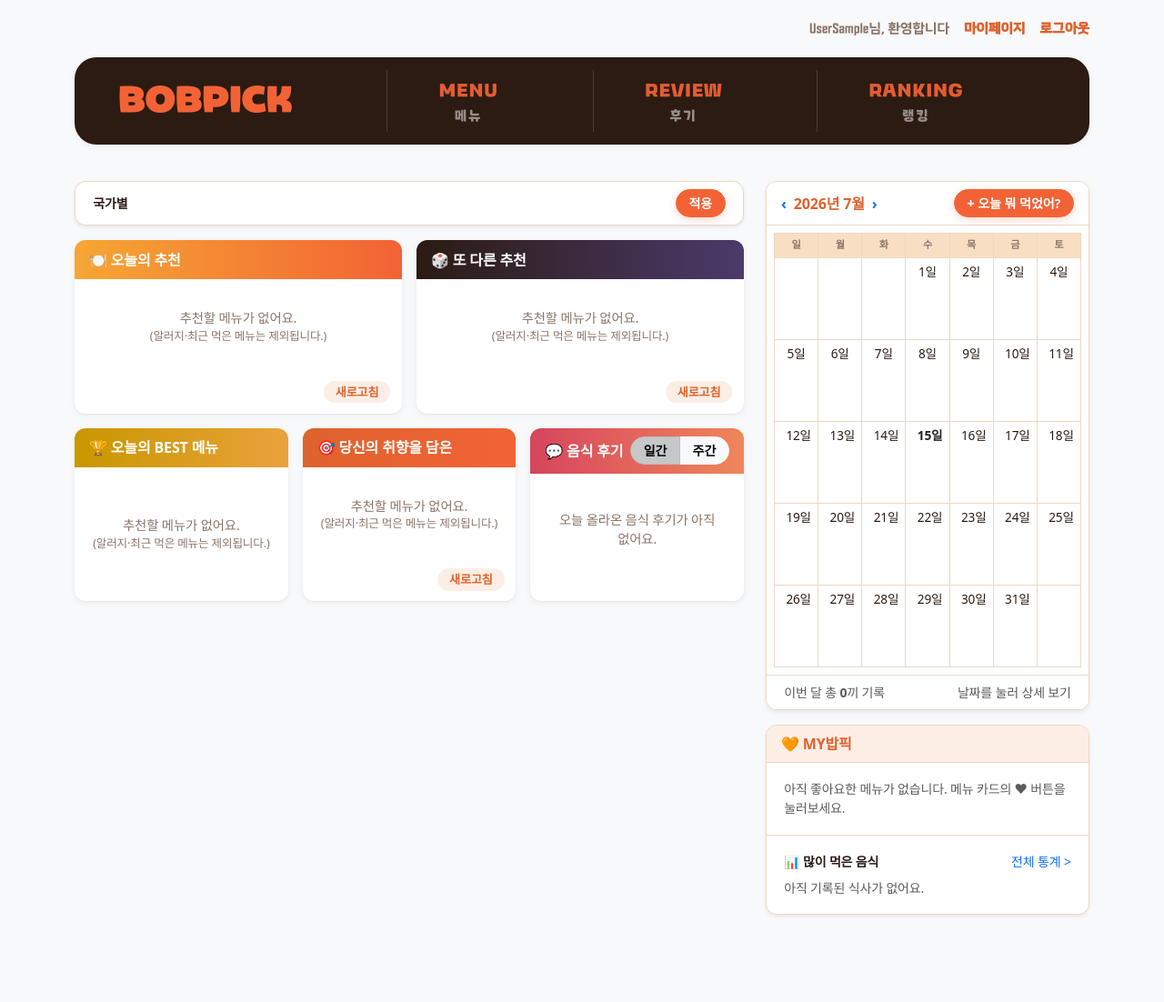
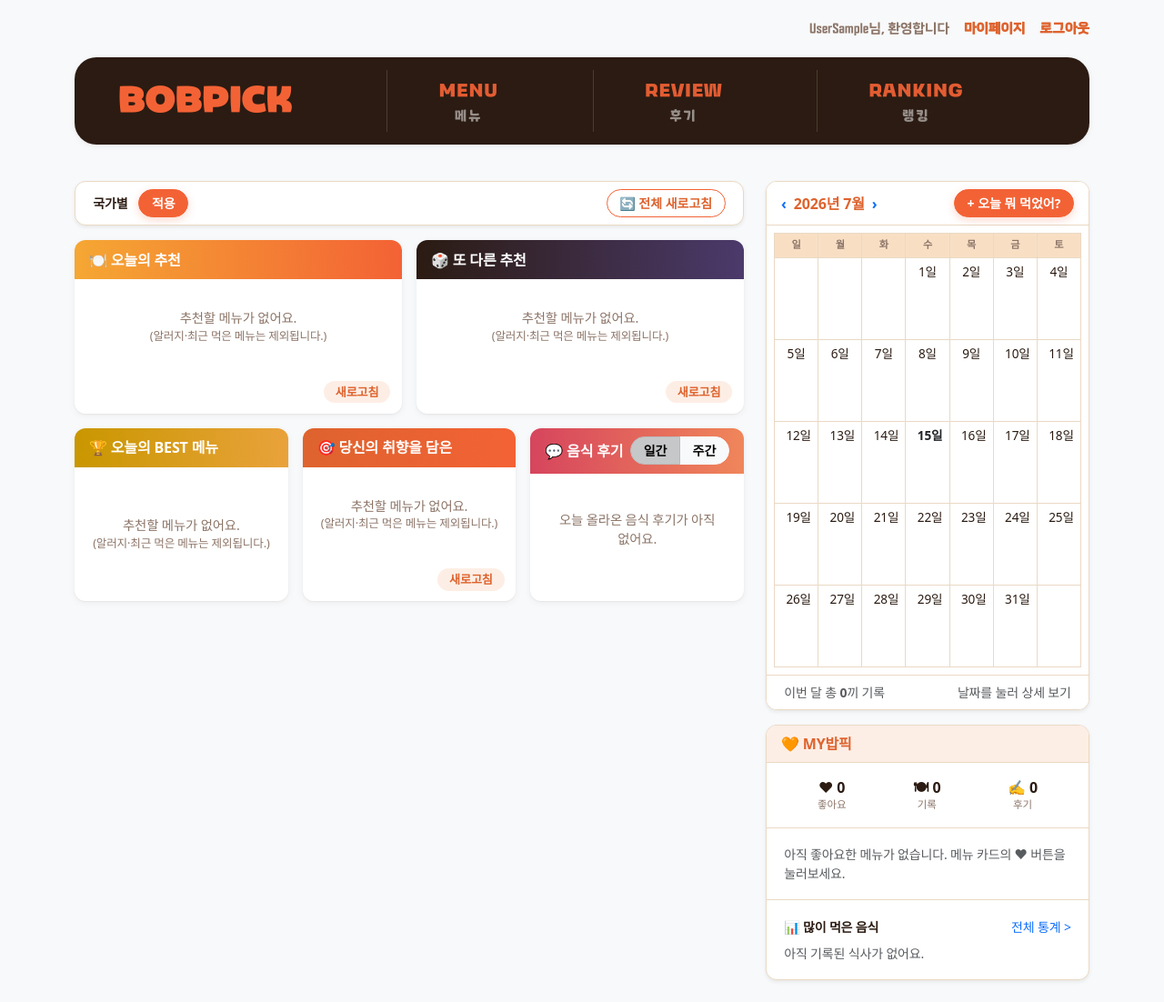
Before and after one commit to sjparkjust-arch/menu-recommend, a Django app: page / in a window 1280 px wide. Shown: the whole page at 91% size. Before the commit the page ends 1007 px from the top, so only its background shows below. Run offline with Django 5.2, Linux system fonts and the light colour scheme; the visitor is signed in with stand-in values (Sample User, id 1); data comes from the database, SQL or seed files in the repository; data that the repository does not hold is empty.

Commit message:
feat: 대시보드 MY밥픽 개편 + 추천 전체 새로고침 + 찜한메뉴 전체보기
- MY밥픽에 미니 통계(좋아요/기록/후기 수)·선호 요리종류 배지·
  "🎲 이 중에 랜덤으로 골라줌" 버튼 추가(클라 JS).
- 국가별 필터 바 맨 오른쪽에 "🔄 전체 새로고침" 버튼: 추천 3개 카드를
  한 번에 재추첨(기존 menus:reroll을 reroll(box)로 리팩터해 재사용).
- 찜한 메뉴 전체보기 페이지 menus:liked 신설(페이지네이션).

Co-Authored-By: Claude Opus 4.8 <noreply@anthropic.com>

```diff
--- a/menus/templates/menus/dashboard.html
+++ b/menus/templates/menus/dashboard.html
@@ -51,10 +51,12 @@
                     <label class="form-check-label small" for="fcuisine{{ c.id }}">{{ c.name }}</label>
                 </div>
                 {% endfor %}
-                <button type="submit" class="btn btn-sm btn-primary ms-auto">적용</button>
+                <button type="submit" class="btn btn-sm btn-primary">적용</button>
                 {% if selected_cuisines %}
                 <a href="{% url 'menus:dashboard' %}" class="btn btn-sm btn-outline-secondary">초기화</a>
                 {% endif %}
+                {# 추천 3개(오늘의 추천·또 다른 추천·당신의 취향) 동시 새로고침 — 우측 끝 #}
+                <button type="button" class="btn btn-sm btn-outline-primary ms-auto" id="rerollAll">🔄 전체 새로고침</button>
             </div>
         </form>
 
@@ -175,15 +177,35 @@
             {% endif %}
         </div>
 
-        {# ── MY밥픽: 좋아요 누른 메뉴 + 많이 먹은 음식 그래프 ── #}
-        <!-- (MY밥픽 부분은 그대로 유지) -->
+        {# ── MY밥픽: 개인 요약(통계·선호·찜한 메뉴·랜덤픽) + 많이 먹은 음식 그래프 ── #}
         <div class="card shadow-sm mt-3">
             <div class="card-header fw-semibold">🧡 MY밥픽</div>
             {% if user.is_authenticated %}
+                {# 미니 통계 + 선호 요리종류 #}
+                <div class="card-body pb-2">
+                    <div class="mybobpick-stats d-flex justify-content-around text-center mb-2">
+                        <div><div class="mybobpick-num">♥ {{ my_likes_count }}</div><div class="mybobpick-lbl">좋아요</div></div>
+                        <div><div class="mybobpick-num">🍽 {{ my_records_count }}</div><div class="mybobpick-lbl">기록</div></div>
+                        <div><div class="mybobpick-num">✍ {{ my_reviews_count }}</div><div class="mybobpick-lbl">후기</div></div>
+                    </div>
+                    {% if my_top_cuisines %}
+                    <div class="d-flex flex-wrap gap-1 justify-content-center">
+                        <span class="small text-muted me-1">선호</span>
+                        {% for cz in my_top_cuisines %}
+                        <span class="badge rounded-pill text-bg-warning">{{ cz.name }}</span>
+                        {% endfor %}
+                    </div>
+                    {% endif %}
+                </div>
+
                 {% if my_bobpick %}
+                <div class="px-3 d-flex justify-content-between align-items-center">
+                    <span class="small fw-semibold">찜한 메뉴</span>
+                    <a href="{% url 'accounts:profile' %}#liked-menus" class="small text-decoration-none">전체보기 &gt;</a>
+                </div>
                 <ul class="list-group list-group-flush">
                     {% for menu in my_bobpick %}
-                    <li class="list-group-item d-flex justify-content-between align-items-center">
+                    <li class="list-group-item d-flex justify-content-between align-items-center py-2">
                         <a href="{% url 'menus:detail' menu.pk %}" class="text-decoration-none text-body">
                             {{ menu.name }}
                         </a>
@@ -191,8 +213,16 @@
                     </li>
                     {% endfor %}
                 </ul>
+                {# 찜한 메뉴 중 랜덤으로 하나 골라주는 버튼(클라 JS) #}
+                {{ my_bobpick_json|json_script:"mybobpick-data" }}
+                <div class="card-body py-2 border-top">
+                    <button type="button" class="btn btn-sm btn-outline-warning w-100 fw-semibold" id="mybobpickRandom">
+                        🎲 이 중에 랜덤으로 골라줌
+                    </button>
+                    <div id="mybobpickResult" class="text-center mt-2" hidden></div>
+                </div>
                 {% else %}
-                <div class="card-body text-muted small">
+                <div class="card-body text-muted small border-top">
                     아직 좋아요한 메뉴가 없습니다. 메뉴 카드의 ♥ 버튼을 눌러보세요.
                 </div>
                 {% endif %}
@@ -406,16 +436,14 @@
         return qs;
     }
 
-    function bind(btn) {
-        if (!btn) return;
-        btn.addEventListener('click', function (e) {
-            e.preventDefault();
-            var slot = btn.getAttribute('data-reroll-slot');
-            var box = btn.closest('.rec-box');
+    // 카드 하나 재추첨 → 카드 DOM 교체(교체된 카드의 버튼 재바인딩).
+    function reroll(box) {
+        var btn = box && box.querySelector('.rec-box-reroll');
+        if (!btn) return Promise.resolve();
         var qs = currentCuisineQS();
-            qs.set('slot', slot);
+        qs.set('slot', btn.getAttribute('data-reroll-slot'));
         btn.textContent = '…';
-            fetch(endpoint + '?' + qs.toString(), { headers: { 'X-Requested-With': 'XMLHttpRequest' } })
+        return fetch(endpoint + '?' + qs.toString(), { headers: { 'X-Requested-With': 'XMLHttpRequest' } })
             .then(function (r) { return r.json(); })
             .then(function (data) {
                 if (!data.html) throw new Error('no html');
@@ -423,13 +451,33 @@
                 tmp.innerHTML = data.html.trim();
                 var newBox = tmp.firstElementChild;
                 box.replaceWith(newBox);
-                    bind(newBox.querySelector('.rec-box-reroll'));  // 교체된 카드의 버튼 재바인딩
+                bind(newBox);
             })
             .catch(function () { window.location.href = btn.getAttribute('href'); });  // 폴백: 링크 이동
+    }
+
+    function bind(box) {
+        var btn = box.querySelector('.rec-box-reroll');
+        if (!btn) return;
+        btn.addEventListener('click', function (e) {
+            e.preventDefault();
+            reroll(box);
         });
     }
 
-    document.querySelectorAll('.rec-box-reroll').forEach(bind);
+    document.querySelectorAll('.rec-box-reroll').forEach(function (btn) {
+        bind(btn.closest('.rec-box'));
+    });
+
+    // 전체 새로고침: 재추첨 가능한 3개 카드를 동시에 교체
+    var allBtn = document.getElementById('rerollAll');
+    if (allBtn) {
+        allBtn.addEventListener('click', function () {
+            document.querySelectorAll('.rec-box-reroll').forEach(function (btn) {
+                reroll(btn.closest('.rec-box'));
+            });
+        });
+    }
 })();
 </script>
 
@@ -448,4 +496,29 @@
     });
 })();
 </script>
+
+{# MY밥픽: 찜한 메뉴 중 랜덤으로 하나 골라주기(클라 JS) #}
+<script>
+(function () {
+    var dataEl = document.getElementById('mybobpick-data');
+    var btn = document.getElementById('mybobpickRandom');
+    var result = document.getElementById('mybobpickResult');
+    if (!dataEl || !btn || !result) return;
+    var items = JSON.parse(dataEl.textContent || '[]');
+    if (!items.length) { btn.disabled = true; return; }
+    var base = "{% url 'menus:detail' 0 %}";  // /menus/0/ → id 치환용
+    function esc(s) {
+        return (s || '').replace(/[&<>"']/g, function (ch) {
+            return { '&': '&amp;', '<': '&lt;', '>': '&gt;', '"': '&quot;', "'": '&#39;' }[ch];
+        });
+    }
+    btn.addEventListener('click', function () {
+        var pick = items[Math.floor(Math.random() * items.length)];
+        var url = base.replace(/0\/$/, pick.id + '/');
+        result.innerHTML = '오늘은 <a href="' + url + '" class="fw-bold text-decoration-none">'
+            + esc(pick.name) + '</a> 어때요? →';
+        result.hidden = false;
+    });
+})();
+</script>
 {% endblock %}
--- a/menus/urls.py
+++ b/menus/urls.py
@@ -9,6 +9,7 @@ urlpatterns = [
     path('', views.dashboard, name='dashboard'),
     path('reroll/', views.reroll_slot, name='reroll'),  # 추천 카드 1개 재추첨(AJAX)
     path('menus/', views.menu_list, name='list'),
+    path('menus/liked/', views.liked_menus_view, name='liked'),  # 찜한 메뉴 전체보기
     path('menus/ranking/', views.ranking, name='ranking'),
     path('menus/<int:pk>/', views.menu_detail, name='detail'),
     path('menus/<int:pk>/like/', views.menu_like_toggle, name='like'),
--- a/menus/views.py
+++ b/menus/views.py
@@ -7,6 +7,7 @@ from django.urls import reverse
 from django.views.decorators.http import require_POST
 
 from menus.models import Cuisine, Menu, MenuLike
+from menus.pagination import page_window
 from menus.services import catalog
 from menus.services.recommender import recommend_dashboard
 from records import services as record_services
@@ -81,7 +82,9 @@ def dashboard(request):
     food_reviews = review_services.recent_food_reviews()
 
     if request.user.is_authenticated:
-        my_bobpick = catalog.liked_menus(request.user, limit=MY_BOBPICK_LIMIT)
+        my_bobpick = list(catalog.liked_menus(request.user, limit=MY_BOBPICK_LIMIT))
+        # 찜한 메뉴 랜덤픽(클라 JS)용 직렬화 리스트
+        my_bobpick_json = [{'id': m.id, 'name': m.name} for m in my_bobpick]
         food_stats = record_services.food_count_stats(request.user, limit=FOOD_STATS_LIMIT)
         # 막대 그래프 폭 계산용 최댓값
         food_stats_max = food_stats[0]['count'] if food_stats else 0
@@ -91,12 +94,23 @@ def dashboard(request):
             month=_as_int_or_none(request.GET.get('cal_month')),
         )
         food_candidates = record_services.food_name_candidates(request.user)
+        # MY밥픽 개인 요약: 활동 수치 + 선호 요리종류 top3
+        my_likes_count = request.user.menu_likes.count()
+        my_records_count = request.user.meal_records.count()
+        my_reviews_count = request.user.reviews.count()
+        my_top_cuisines = [
+            p.cuisine for p in
+            request.user.preferences.select_related('cuisine').order_by('-score')[:3]
+        ]
     else:
         my_bobpick = None
+        my_bobpick_json = []
         food_stats = None
         food_stats_max = 0
         meal_calendar = None
         food_candidates = None
+        my_likes_count = my_records_count = my_reviews_count = 0
+        my_top_cuisines = None
 
     context = {
         'recs': recs,
@@ -107,9 +121,14 @@ def dashboard(request):
         'food_reviews': food_reviews,
         'meal_calendar': meal_calendar,
         'my_bobpick': my_bobpick,
+        'my_bobpick_json': my_bobpick_json,
         'food_stats': food_stats,
         'food_stats_max': food_stats_max,
         'food_candidates': food_candidates,
+        'my_likes_count': my_likes_count,
+        'my_records_count': my_records_count,
+        'my_reviews_count': my_reviews_count,
+        'my_top_cuisines': my_top_cuisines,
     }
     return render(request, 'menus/dashboard.html', context)
 
@@ -165,8 +184,20 @@ def menu_list(request):
         'allergy_hits': allergy_hits,
         'liked_menu_ids': liked_menu_ids,
         'filter_querystring': _filter_querystring(request),
+        **page_window(page_obj),  # 페이지 번호 10개씩 그룹 노출
     }
     return render(request, 'menus/menu_list.html', context)
+
+
+@login_required
+def liked_menus_view(request):
+    """찜한(좋아요한) 메뉴 전체보기 — 페이지 넘기며 열람."""
+    qs = catalog.liked_menus(request.user)
+    page_obj = Paginator(qs, PAGE_SIZE).get_page(request.GET.get('page'))
+    return render(request, 'menus/liked_menus.html', {
+        'page_obj': page_obj,
+        **page_window(page_obj),
+    })
 
 
 def ranking(request):
--- a/static/css/theme.css
+++ b/static/css/theme.css
@@ -468,6 +468,11 @@ h5 {
 .review-mini-menu { font-weight: 600; font-size: .9rem; }
 .review-mini-text { font-size: .8rem; margin-top: .15rem; }
 
+/* ===== MY밥픽 개인 요약 ===== */
+.mybobpick-num { font-weight: 700; font-size: 1rem; color: var(--ink); line-height: 1.2; }
+.mybobpick-lbl { font-size: .72rem; color: var(--muted); }
+#mybobpickResult { font-size: .9rem; color: var(--ink); }
+
 /* ===== 음식 이름 검색형 콤보박스 ===== */
 .food-combobox-list {
     position: absolute;
```
Also changed, not shown: menus/templates/menus/liked_menus.html (added, +59 -0 lines), 1 other file. Lines whose indentation alone changed are shown as unchanged.
